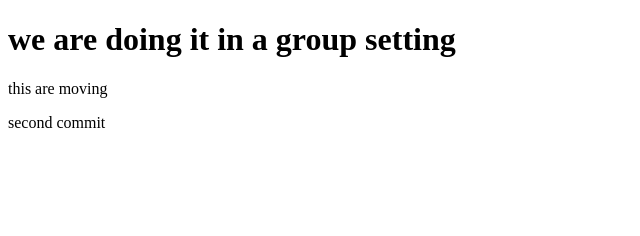
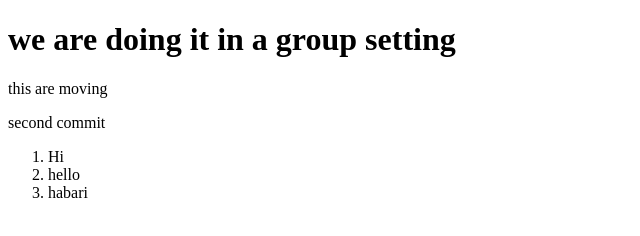
Before and after one commit to Haimi74/grouprepo, a plain HTML site: page index.html in a window 1280 px wide. Shown: the whole page, without its empty margins (0-640 px from the left). Drawn offline with Linux system fonts and the light colour scheme.

Commit message:
added OL

```diff
--- a/index.html
+++ b/index.html
@@ -10,5 +10,10 @@
     <h1>we are doing it in a group setting</h1>
     <p>this are moving </p>
     <P>second commit</P>
+    <ol>
+        <li>Hi</li>
+        <li>hello</li>
+        <li>habari</li>
+    </ol>
 </body>
 </html>
```
